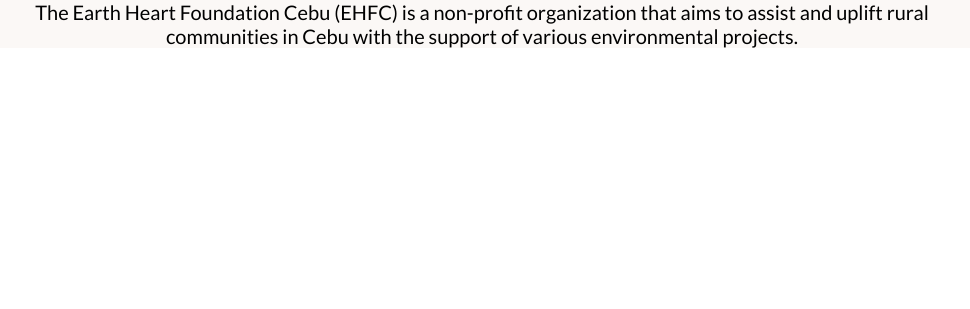
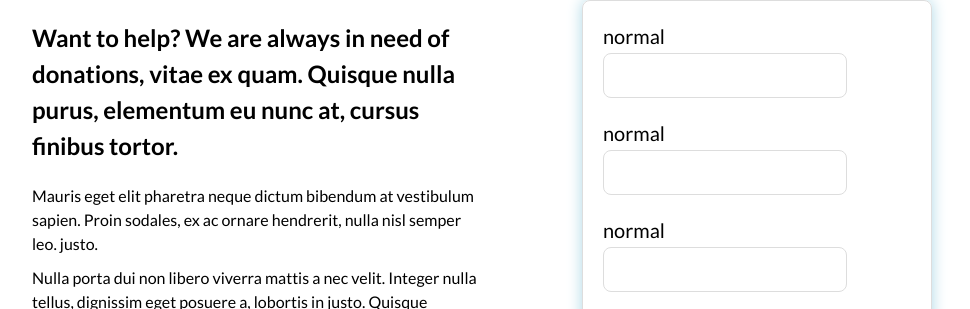
Before and after one commit to junaidxgit/charity, a plain HTML site: page index.html in a window 1280 px wide. Shown: the top 309 px of the page, without its empty margins (158-1128 px from the left). Drawn offline with Linux system fonts and the light colour scheme.

Commit message:
defined card block

```diff
--- a/css/styles.css
+++ b/css/styles.css
@@ -69,6 +69,7 @@
     border: 1px solid #ddd;
     background:#fff;
     outline: 0;
+    display: block;
 }
 .label{
     display: block;
@@ -399,3 +400,35 @@
     text-align: center;
     line-height: 1.2;
 }
+
+/* block card */
+
+.item-bold{
+    font-weight: bolder;
+    font-size: 2.4rem;
+    margin-bottom: 2rem;
+}
+.item-normal{
+    font-weight: normal;
+    font-size: 1.6rem;
+    padding-bottom: 1rem;
+}
+
+.card-list{
+    text-align: center;
+}
+
+.block-card  .card{
+    width: 350px;
+    /* margin-left: 4rem; */
+    justify-self: center;
+}
+@media screen and (min-width:768px) {
+    .block-card  .card{
+        justify-self: end;
+    }
+    .block-card .card-list{
+        text-align: left;
+    }
+
+}
--- a/index.html
+++ b/index.html
@@ -15,12 +15,38 @@
     <link rel="stylesheet" href="css/styles.css" />
   </head>
   <body>
-    <section class="forum">
-      <p class="container">
-        The Earth Heart Foundation Cebu (EHFC) is a non-profit organization that
-        aims to assist and uplift rural communities in Cebu with the support of
-        various environmental projects.
-      </p>
+    <section class="block-card container grid grid--colsN">
+      <ul class="list card-list">
+        <li class="item-bold">
+          Want to help? We are always in need of donations, vitae ex quam.
+          Quisque nulla purus, elementum eu nunc at, cursus finibus tortor.
+        </li>
+        <li  class="item-normal">
+          Mauris eget elit pharetra neque dictum bibendum at vestibulum sapien.
+          Proin sodales, ex ac ornare hendrerit, nulla nisl semper leo. justo.
+        </li>
+        <li class="item-normal">
+          Nulla porta dui non libero viverra mattis a nec velit. Integer nulla
+          tellus, dignissim eget posuere a, lobortis in justo. Quisque hendrerit
+          egestas neque. Donec turpis sapien, dignissim in augue ac, venenatis
+          interdum
+        </li>
+      </ul>
+      <div class="card">
+        <div class="input--group" action="">
+          <label class="label" for="range">normal</label>
+          <input class="input" type="text" name="range" id="range">
+        </div>
+        <div class="input--group" action="">
+          <label class="label" for="range">normal</label>
+          <input class="input" type="text" name="range" id="range">
+        </div>
+         <div class="input--group" action="">
+          <label class="label" for="range">normal</label>
+          <input class="input" type="text" name="range" id="range">
+        </div>
+        <button class="btn btn--primary" type="submit">submit <img class="icon" src="images/lefc-logo.svg" alt=""></button>
+      </div>
     </section>
     <script src="js/main.js"></script>
   </body>
```
Also changed, not shown: components.html (+34 -0 lines).
